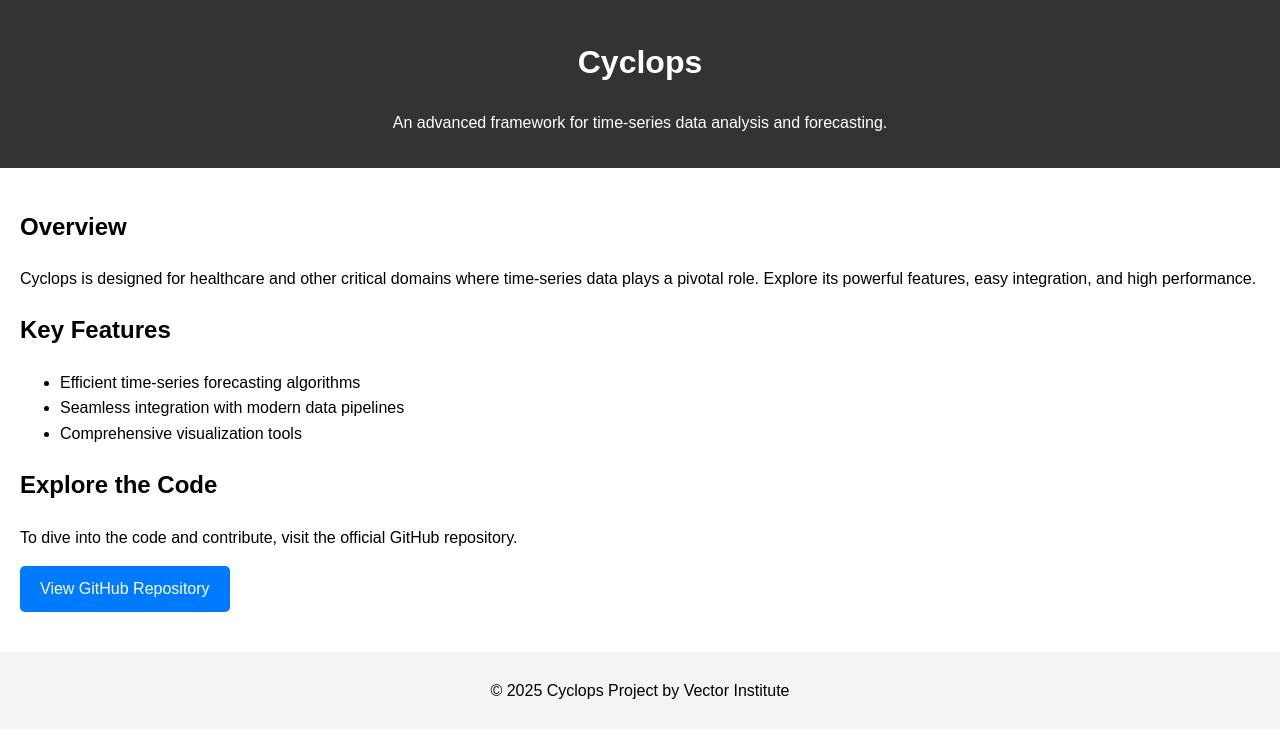
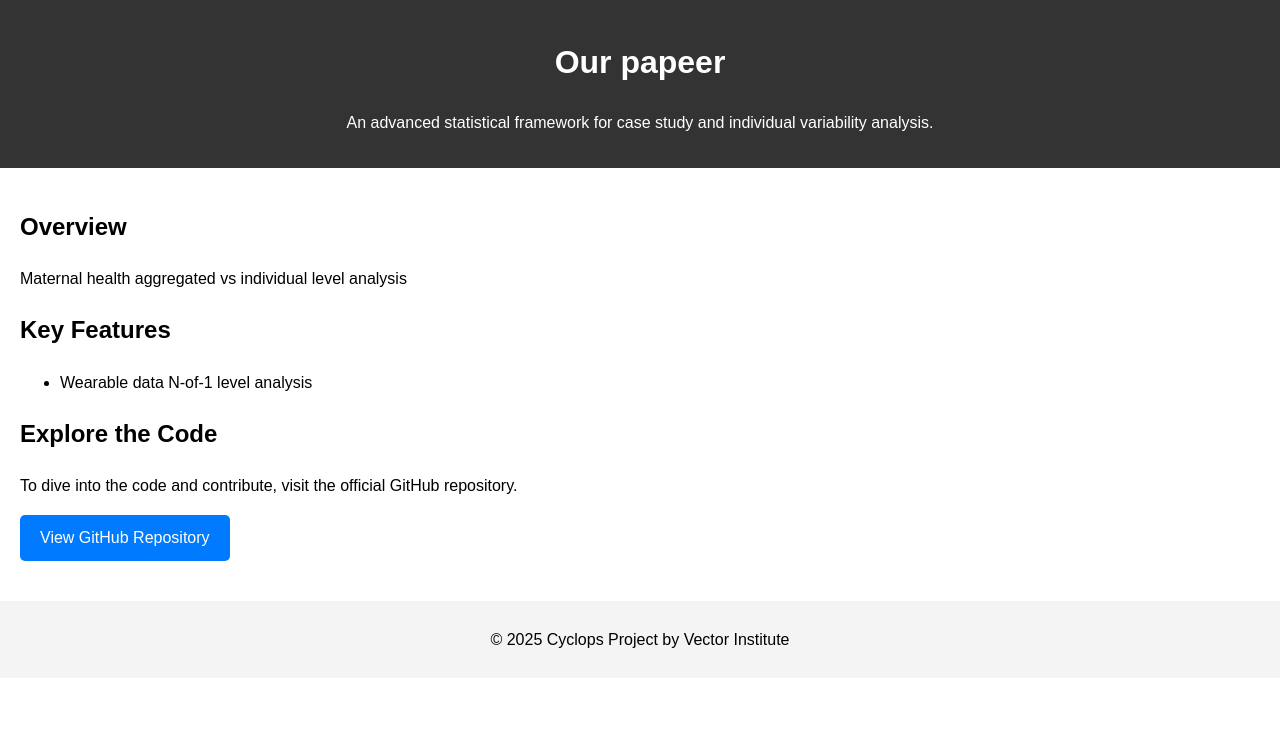
Before and after one commit to Tinbeh97/N-of-1-Level-Wearable-Data-Analysis, a plain HTML site: page index.html in a window 1280 px wide. Drawn offline with Linux system fonts and the light colour scheme.

Commit message:
Update index.html

```diff
--- a/index.html
+++ b/index.html
@@ -3,34 +3,32 @@
 <head>
   <meta charset="UTF-8">
   <meta name="viewport" content="width=device-width, initial-scale=1.0">
-  <title>Cyclops - Advanced Data Analysis</title>
+  <title>Maternal health Aggregated Trends can be Misleading: The power of N-of-1 Level Wearable Data Analysis for Personalized Pregnancy Monitoring</title>
   <link rel="stylesheet" href="style.css">
 </head>
 <body>
   <header>
-    <h1>Cyclops</h1>
-    <p>An advanced framework for time-series data analysis and forecasting.</p>
+    <h1>Our papeer</h1>
+    <p>An advanced statistical framework for case study and individual variability analysis.</p>
   </header>
 
   <main>
     <section id="overview">
       <h2>Overview</h2>
-      <p>Cyclops is designed for healthcare and other critical domains where time-series data plays a pivotal role. Explore its powerful features, easy integration, and high performance.</p>
+      <p>Maternal health aggregated vs individual level analysis</p>
     </section>
 
     <section id="features">
       <h2>Key Features</h2>
       <ul>
-        <li>Efficient time-series forecasting algorithms</li>
-        <li>Seamless integration with modern data pipelines</li>
-        <li>Comprehensive visualization tools</li>
+        <li>Wearable data N-of-1 level analysis</li>
       </ul>
     </section>
 
     <section id="repository-link">
       <h2>Explore the Code</h2>
       <p>To dive into the code and contribute, visit the official GitHub repository.</p>
-      <a href="https://github.com/vectorinstitute/cyclops" target="_blank" class="button">View GitHub Repository</a>
+      <a href="https://github.com/Tinbeh97/N-of-1-Level-Wearable-Data-Analysis" target="_blank" class="button">View GitHub Repository</a>
     </section>
   </main>
 
```
